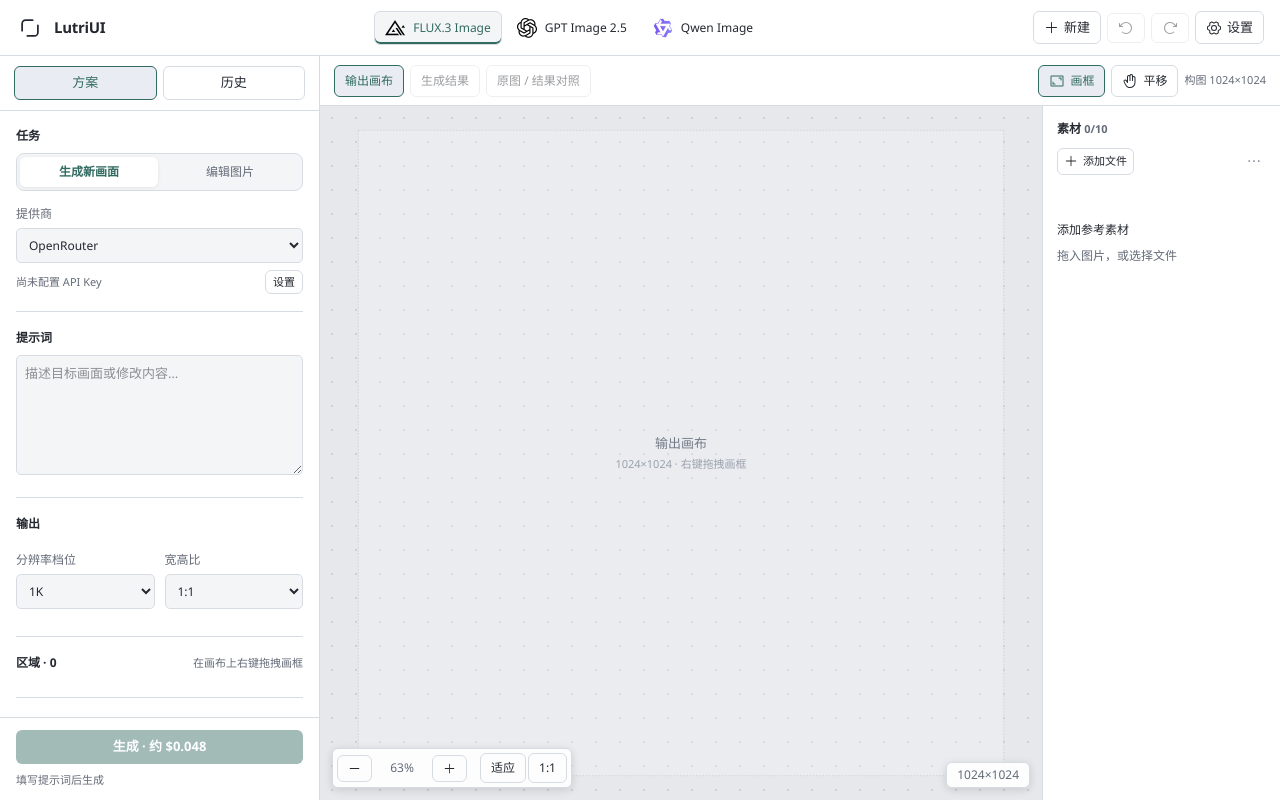
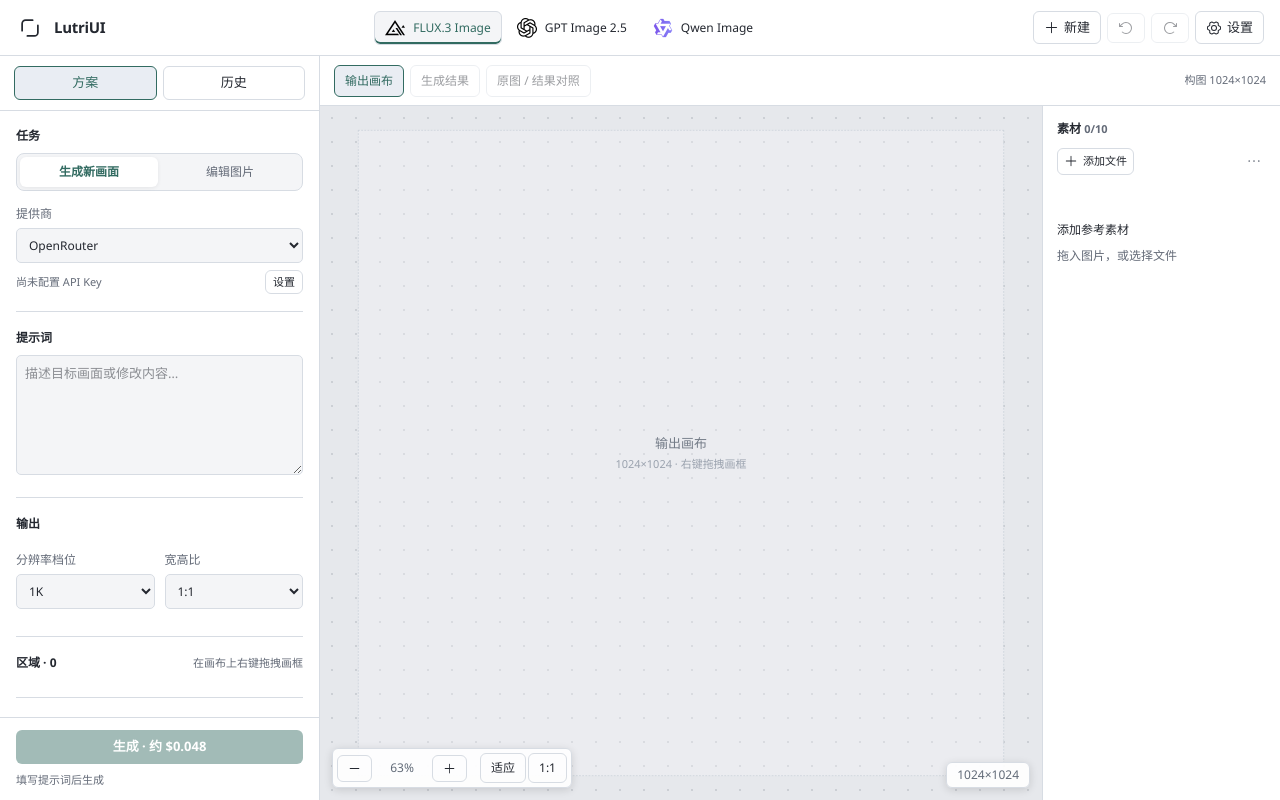
Before and after one commit to aynls/FLUX_Go, a React (Vite) app: page / in a window 1280 px wide. Built offline with nearby package versions, Linux system fonts and the light colour scheme.

Commit message:
移除 FLUX 工具切换并统一鼠标及空格交互

```diff
--- a/src/App.tsx
+++ b/src/App.tsx
@@ -6,8 +6,6 @@ import {
   ArrowClockwise,
   GearSix,
   Plus,
-  FrameCorners,
-  Hand,
 } from "@phosphor-icons/react";
 import Canvas from "./components/Canvas";
 import ResizableSidebar from "./components/ResizableSidebar";
@@ -91,7 +89,6 @@ export default function App() {
     redoStack,
   } = ws;
   const [selectedId, setSelected] = useState<string | null>(null);
-  const [tool, setTool] = useState<"box" | "pan">("box");
   const [pStatus, setPStatus] = useState<ProviderStatus | null>(null);
   const [busy, setBusy] = useState(false);
   const [historyError, setHistoryError] = useState("");
@@ -743,20 +740,6 @@ export default function App() {
             </div>
             {view === "canvas" && draft.family === "flux" ? (
               <div className="row">
-                <button
-                  className={tool === "box" ? "active" : ""}
-                  onClick={() => setTool("box")}
-                >
-                  <FrameCorners size={16} />
-                  画框
-                </button>
-                <button
-                  className={tool === "pan" ? "active" : ""}
-                  onClick={() => setTool("pan")}
-                >
-                  <Hand size={16} />
-                  平移
-                </button>
                 <span className="muted">
                   构图 {draft.canvas.w}×{draft.canvas.h}
                 </span>
@@ -778,7 +761,6 @@ export default function App() {
             <WorkspaceStage
               draft={draft}
               references={references}
-              tool={tool}
               selectedId={selectedId}
               onSelect={setSelected}
               onChange={onChange}
--- a/src/components/Canvas.tsx
+++ b/src/components/Canvas.tsx
@@ -277,7 +277,10 @@ export default function Canvas(props: CanvasProps) {
     if (iw <= 0) return;
     trackCursor(e.clientX, e.clientY);
     const el = containerRef.current!;
-    const wantPan = e.button === 1 || spaceDown || props.tool === "pan";
+    const wantPan =
+      (e.button === 0 && spaceDown) ||
+      (e.button === 1 && props.tool !== "box") ||
+      props.tool === "pan";
     if (wantPan && e.button !== 2) {
       dragRef.current = {
         kind: "pan",
--- a/src/workspaces/flux/Stage.tsx
+++ b/src/workspaces/flux/Stage.tsx
@@ -53,7 +53,7 @@ export default function FluxStage(p: StageProps) {
             phantom={d.canvas}
             boxes={boxes}
             selectedId={p.selectedId}
-            tool={p.tool}
+            tool="box"
             editMode={!!d.refs.length}
             onSelect={p.onSelect}
             onChange={p.onBoxesChange}
--- a/src/workspaces/shared/Stage.ts
+++ b/src/workspaces/shared/Stage.ts
@@ -3,7 +3,6 @@ import type { Box, Draft } from "../../lib/types";
 export interface StageProps {
   draft: Draft;
   references: ReactNode;
-  tool: "box" | "pan";
   selectedId: string | null;
   onSelect: (id: string | null) => void;
   onChange: (d: Draft) => void;
```
Also changed, not shown: 2 other files (tests, documents, lock files or other folders).
